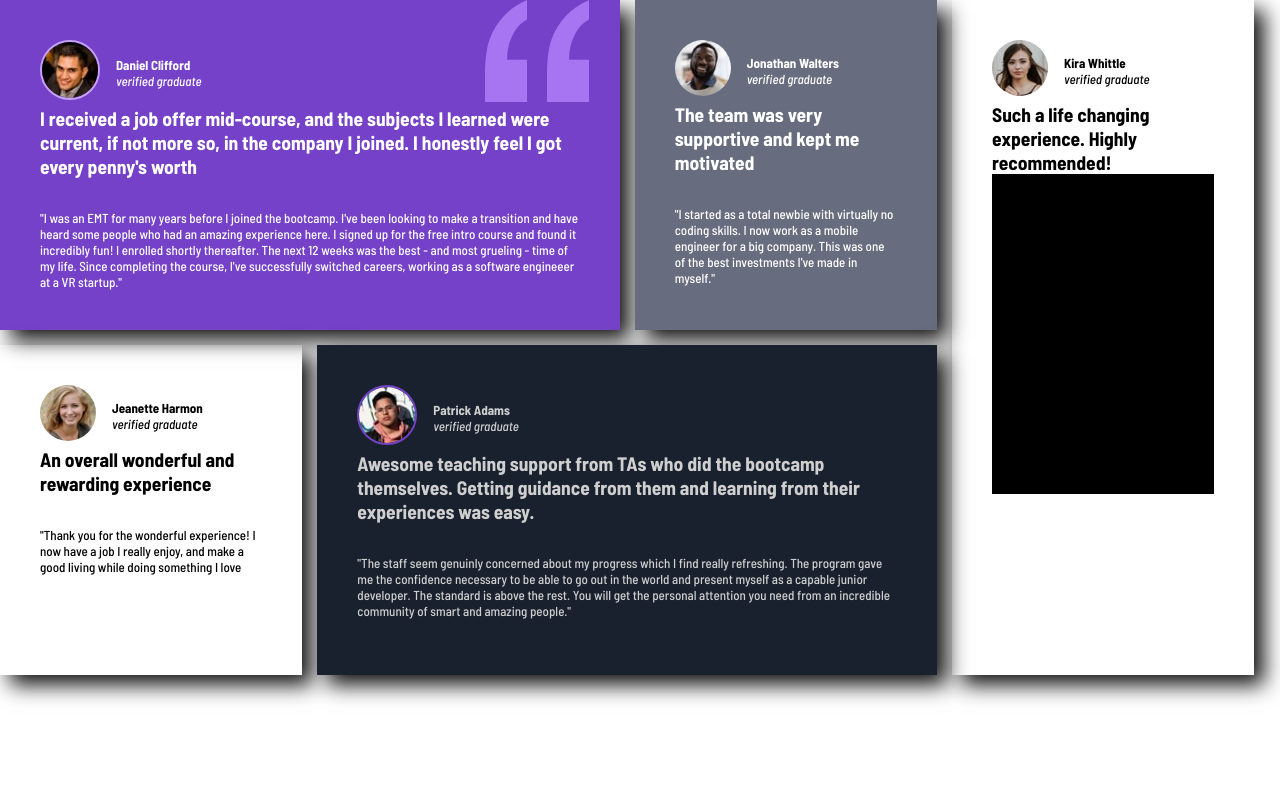
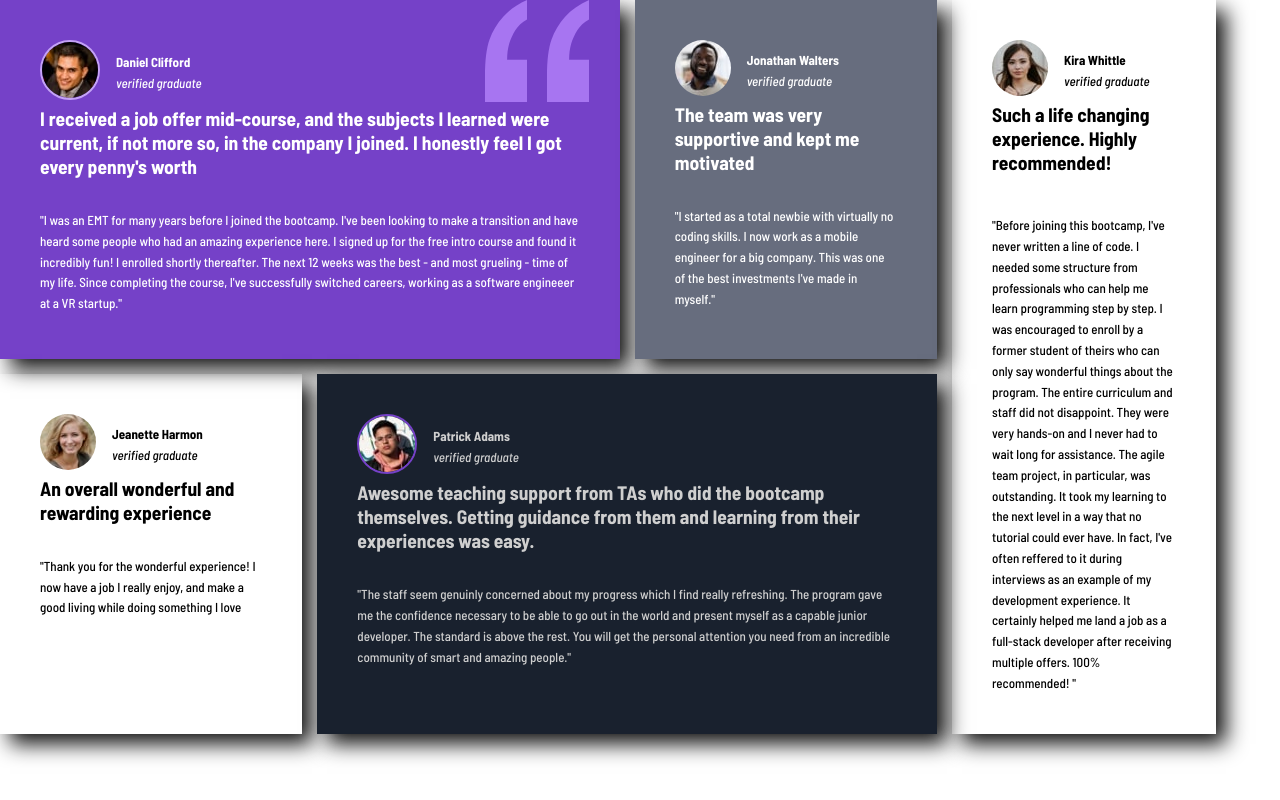
Before and after one commit to Balxkodehodet/css-advancedopg1, a plain HTML site: page index.html in a window 1280 px wide. Drawn offline with Linux system fonts and the light colour scheme; a web font is replaced by a local one.

Commit message:
fixed Kira's ch width so that the text was more aligned with original img

```diff
--- a/style.css
+++ b/style.css
@@ -57,9 +57,9 @@ svg {
   background-color: hsl(224, 10%, 45%);
   color: hsl(0, 0%, 100%);
 }
-.nrthree > p {
-  background-color: black;
-}
+/* .nrthree > p {
+  max-width: 35ch;
+} */
 /*
 .nrfour {
   box-shadow: 10px 10px 20px hsl(0, 0%, 7%);
@@ -81,6 +81,7 @@ svg {
 }
 .testimonials-container > :nth-child(3) {
   grid-row: span 2;
+  max-width: 40ch;
 }
 .testimonials-container > :nth-child(5) {
   grid-column: span 2;
@@ -94,6 +95,7 @@ div > div {
 }
 p {
   max-width: 100%;
+  line-height: 1.3rem;
 }
 figure {
   display: grid;
```
